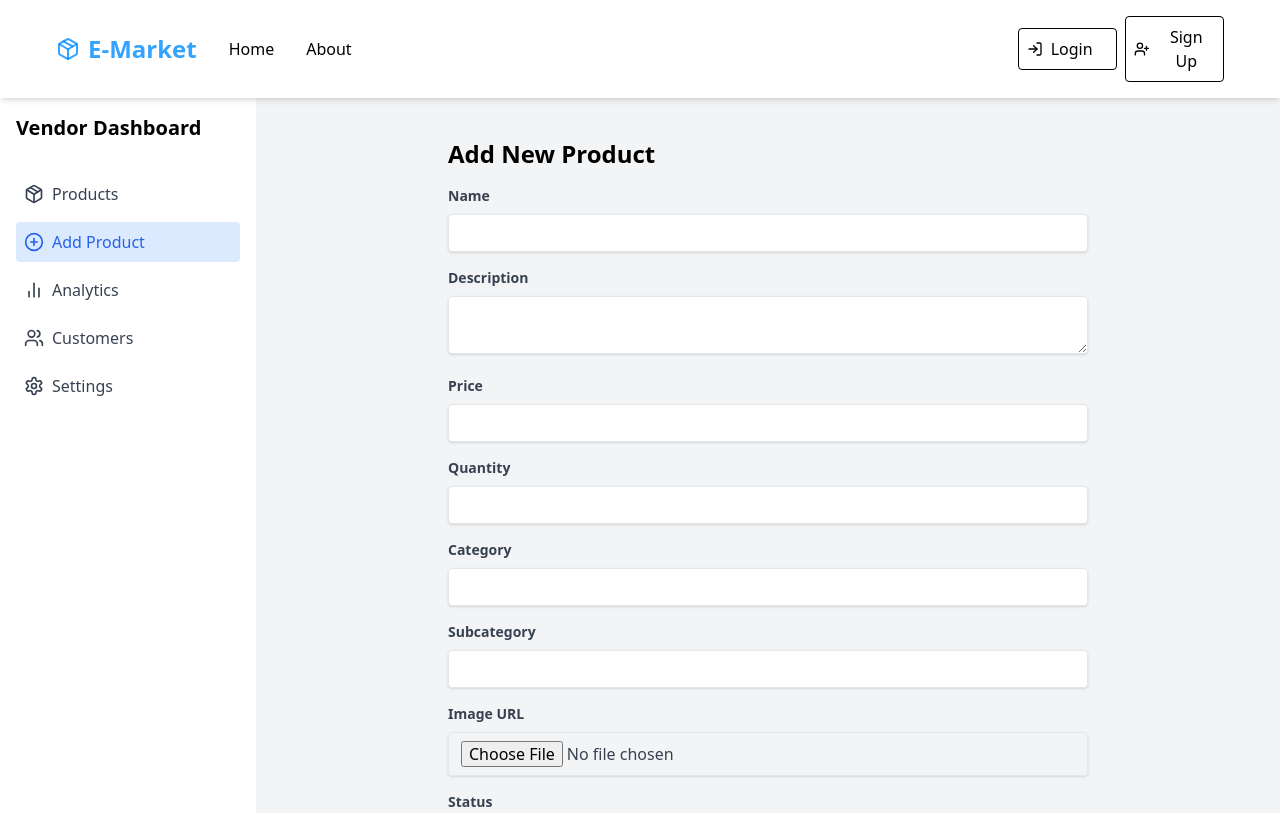
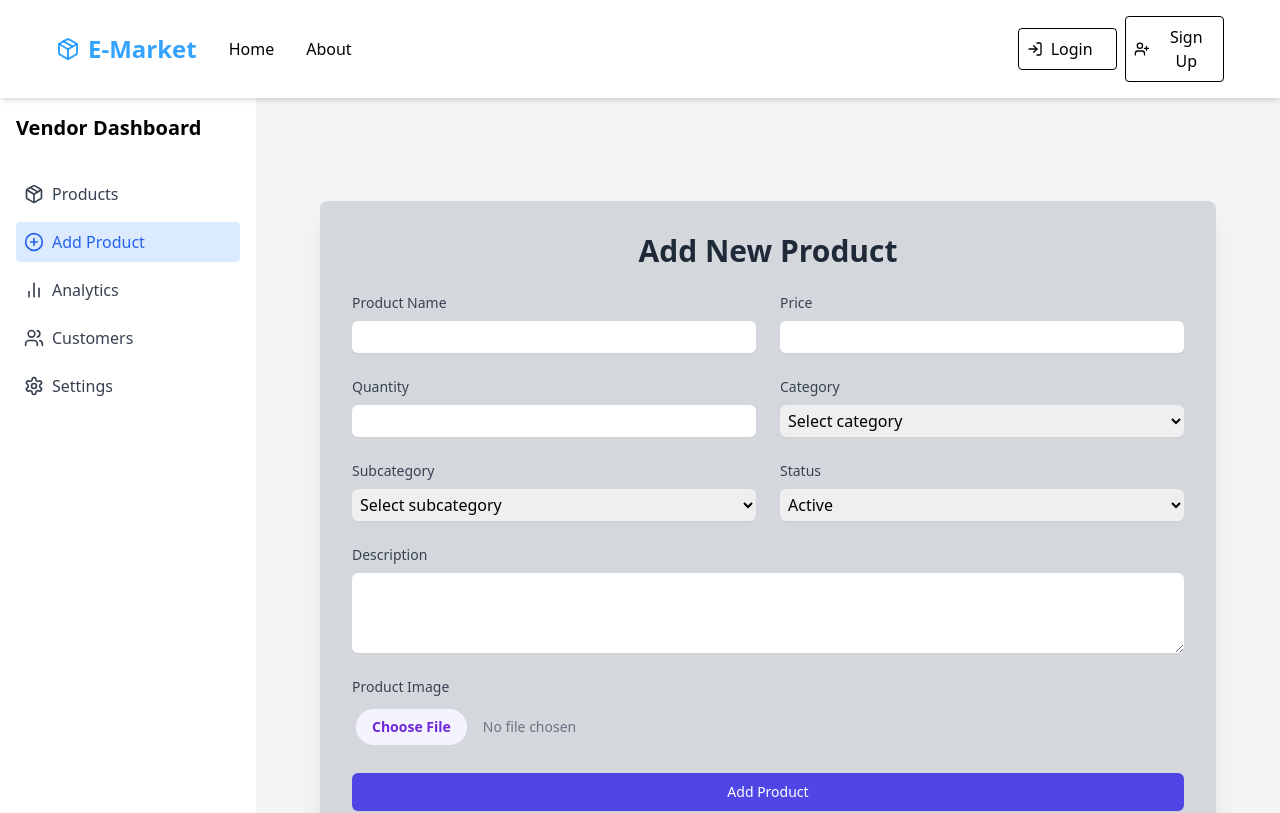
Before and after one commit to kiran2530/E-Market-Frontend, a React (Vite) app: page /dashboard/add-product in a window 1280 px wide. Shown: the top 813 px of the page. Built offline with nearby package versions, Linux system fonts and the light colour scheme.

Commit message:
updated add product component from vendor

```diff
--- a/src/components/vendor/dashboard/AddProduct.jsx
+++ b/src/components/vendor/dashboard/AddProduct.jsx
@@ -1,182 +1,238 @@
 import React, { useState } from 'react'
+import { motion } from 'framer-motion'
 
-const AddProduct = () => {
-  const [product, setProduct] = useState({
-    name: '',
-    description: '',
-    price: '',
-    quantity: '',
-    category: '',
-    subcategory: '',
-    image: '',
-    status: 'in-stock'
-  })
+export default function AddProductForm () {
+  const [isLoading, setIsLoading] = useState(false)
+  const [message, setMessage] = useState('')
 
-  const handleSubmit = e => {
+  const handleSubmit = async e => {
     e.preventDefault()
-    // Here you would typically send the product data to your backend
-    console.log('New product:', product)
-    // Reset the form
-    setProduct({
-      name: '',
-      description: '',
-      price: '',
-      quantity: '',
-      category: '',
-      subcategory: '',
-      image: '',
-      status: 'in-stock'
-    })
+    setIsLoading(true)
+
+    const form = e.currentTarget
+    const formData = new FormData(form)
+
+    console.log(formData)
+
+    try {
+      const response = await fetch(
+        'https://e-market-backend-s5ap.onrender.com/api/product/vendor/create',
+        {
+          method: 'POST',
+          headers: {
+            authToken:
+              'eyJhbGciOiJIUzI1NiIsInR5cCI6IkpXVCJ9.eyJ2ZW5kb3JJZCI6IjY2ZTI3N2JiYWYzMWJlYWE3YzEyMDVkMiIsImlhdCI6MTcyNjExNzkyOX0.toi_3-n4m9iLRf2JUK98AtlFT1slyJPR4d1ef0JlMn4'
+          },
+          body: formData
+        }
+      )
+
+      const data = await response.json()
+      console.log('Response:', data)
+
+      if (data.success) {
+        setMessage(data.message || 'Product added successfully')
+        form.reset()
+      } else {
+        throw new Error(data.message || 'Failed to add product')
+      }
+    } catch (error) {
+      console.error('Error adding product:', error)
+      setMessage(
+        error instanceof Error
+          ? error.message
+          : 'Failed to add product. Please try again.'
+      )
+    } finally {
+      setIsLoading(false)
+    }
   }
 
   return (
-    <div className='max-w-2xl mx-auto px-4 py-4'>
-      <h2 className='text-2xl font-bold mb-4'>Add New Product</h2>
-      <form onSubmit={handleSubmit} className='space-y-4'>
-        <div>
+    <div className='min-h-screen flex items-center justify-center '>
+      <motion.div
+        initial={{ opacity: 0, y: -50 }}
+        animate={{ opacity: 1, y: 0 }}
+        transition={{ duration: 0.5 }}
+        className='bg-gray-300 bg-opacity-90 backdrop-blur-md rounded-lg shadow-xl p-8 w-full max-w-4xl'
+      >
+        <h2 className='text-3xl font-bold text-center mb-6 text-gray-800'>
+          Add New Product
+        </h2>
+        <form onSubmit={handleSubmit} className='space-y-6'>
+          <div className='grid grid-cols-1 md:grid-cols-2 gap-6'>
+            <motion.div whileHover={{ scale: 1.02 }} className='space-y-2'>
               <label
-            className='block text-gray-700 text-sm font-bold mb-2'
                 htmlFor='name'
+                className='block text-sm font-medium text-gray-700'
               >
-            Name
+                Product Name
               </label>
               <input
                 type='text'
                 id='name'
-            value={product.name}
-            onChange={e => setProduct({ ...product, name: e.target.value })}
-            className='shadow appearance-none border rounded w-full py-2 px-3 text-gray-700 leading-tight focus:outline-none focus:shadow-outline'
+                name='name'
                 required
+                className='mt-1 p-1 block w-full rounded-md border-gray-300 shadow-sm focus:border-indigo-300 focus:ring focus:ring-indigo-200 focus:ring-opacity-50 transition duration-150 ease-in-out'
               />
-        </div>
-        <div>
+            </motion.div>
+            <motion.div whileHover={{ scale: 1.02 }} className='space-y-2'>
               <label
-            className='block text-gray-700 text-sm font-bold mb-2'
-            htmlFor='description'
-          >
-            Description
-          </label>
-          <textarea
-            id='description'
-            value={product.description}
-            onChange={e =>
-              setProduct({ ...product, description: e.target.value })
-            }
-            className='shadow appearance-none border rounded w-full py-2 px-3 text-gray-700 leading-tight focus:outline-none focus:shadow-outline'
-            required
-          />
-        </div>
-        <div>
-          <label
-            className='block text-gray-700 text-sm font-bold mb-2'
                 htmlFor='price'
+                className='block text-sm font-medium text-gray-700'
               >
                 Price
               </label>
               <input
                 type='number'
                 id='price'
-            value={product.price}
-            onChange={e => setProduct({ ...product, price: e.target.value })}
-            className='shadow appearance-none border rounded w-full py-2 px-3 text-gray-700 leading-tight focus:outline-none focus:shadow-outline'
+                name='price'
                 required
+                min='0'
+                step='0.10'
+                className='mt-1 p-1 block w-full rounded-md border-gray-300 shadow-sm focus:border-indigo-300 focus:ring focus:ring-indigo-200 focus:ring-opacity-50 transition duration-150 ease-in-out'
               />
-        </div>
-        <div>
+            </motion.div>
+            <motion.div whileHover={{ scale: 1.02 }} className='space-y-2'>
               <label
-            className='block text-gray-700 text-sm font-bold mb-2'
                 htmlFor='quantity'
+                className='block text-sm font-medium text-gray-700'
               >
                 Quantity
               </label>
               <input
                 type='number'
                 id='quantity'
-            value={product.quantity}
-            onChange={e => setProduct({ ...product, quantity: e.target.value })}
-            className='shadow appearance-none border rounded w-full py-2 px-3 text-gray-700 leading-tight focus:outline-none focus:shadow-outline'
+                name='quantity'
                 required
+                min='0'
+                className='mt-1 p-1 block w-full rounded-md border-gray-300 shadow-sm focus:border-indigo-300 focus:ring focus:ring-indigo-200 focus:ring-opacity-50 transition duration-150 ease-in-out'
               />
-        </div>
-        <div>
+            </motion.div>
+            <motion.div whileHover={{ scale: 1.02 }} className='space-y-2'>
               <label
-            className='block text-gray-700 text-sm font-bold mb-2'
                 htmlFor='category'
+                className='block text-sm font-medium text-gray-700'
               >
                 Category
               </label>
-          <input
-            type='text'
+              <select
                 id='category'
-            value={product.category}
-            onChange={e => setProduct({ ...product, category: e.target.value })}
-            className='shadow appearance-none border rounded w-full py-2 px-3 text-gray-700 leading-tight focus:outline-none focus:shadow-outline'
+                name='category'
                 required
-          />
-        </div>
-        <div>
+                className='mt-1 p-1 block w-full rounded-md border-gray-300 shadow-sm focus:border-indigo-300 focus:ring focus:ring-indigo-200 focus:ring-opacity-50 transition duration-150 ease-in-out'
+              >
+                <option value=''>Select category</option>
+                <option value='electronics'>Electronics</option>
+                <option value='clothing'>Clothing</option>
+                <option value='books'>Books</option>
+                <option value='home'>Home & Garden</option>
+                <option value='beauty'>Beauty & Personal Care</option>
+              </select>
+
+              {/* <input
+                type="text"
+                id="category"
+                name="category"
+                required
+                className="mt-1 block w-full rounded-md border-gray-300 shadow-sm focus:border-indigo-300 focus:ring focus:ring-indigo-200 focus:ring-opacity-50 transition duration-150 ease-in-out"
+              /> */}
+            </motion.div>
+            <motion.div whileHover={{ scale: 1.02 }} className='space-y-2'>
               <label
-            className='block text-gray-700 text-sm font-bold mb-2'
                 htmlFor='subcategory'
+                className='block text-sm font-medium text-gray-700'
               >
                 Subcategory
               </label>
-          <input
-            type='text'
-            id='subcategory'
-            value={product.subcategory}
-            onChange={e =>
-              setProduct({ ...product, subcategory: e.target.value })
-            }
-            className='shadow appearance-none border rounded w-full py-2 px-3 text-gray-700 leading-tight focus:outline-none focus:shadow-outline'
+              <select
+                id='subCategory'
+                name='subCategory'
                 required
-          />
-        </div>
-        <div>
+                className='mt-1 p-1 block w-full rounded-md border-gray-300 shadow-sm focus:border-indigo-300 focus:ring focus:ring-indigo-200 focus:ring-opacity-50 transition duration-150 ease-in-out'
+              >
+                <option value=''>Select subcategory</option>
+                <option value='smartphones'>Smartphones</option>
+                <option value='laptops'>Laptops</option>
+                <option value='accessories'>Accessories</option>
+                <option value='tshirts'>T-Shirts</option>
+                <option value='fiction'>Fiction</option>
+                <option value='nonfiction'>Non-Fiction</option>
+              </select>
+              {/* <input
+                type="text"
+                id="subCategory"
+                name="subCategory"
+                required
+                className="mt-1 block w-full rounded-md border-gray-300 shadow-sm focus:border-indigo-300 focus:ring focus:ring-indigo-200 focus:ring-opacity-50 transition duration-150 ease-in-out"
+              /> */}
+            </motion.div>
+            <motion.div whileHover={{ scale: 1.02 }} className='space-y-2'>
               <label
-            className='block text-gray-700 text-sm font-bold mb-2'
-            htmlFor='image'
-          >
-            Image URL
-          </label>
-          <input
-            type='file'
-            id='image'
-            value={product.image}
-            onChange={e => setProduct({ ...product, image: e.target.value })}
-            className='shadow appearance-none border rounded w-full py-2 px-3 text-gray-700 leading-tight focus:outline-none focus:shadow-outline'
-            required
-          />
-        </div>
-        <div>
-          <label
-            className='block text-gray-700 text-sm font-bold mb-2'
                 htmlFor='status'
+                className='block text-sm font-medium text-gray-700'
               >
                 Status
               </label>
               <select
                 id='status'
-            value={product.status}
-            onChange={e => setProduct({ ...product, status: e.target.value })}
-            className='shadow appearance-none border rounded w-full py-2 px-3 text-gray-700 leading-tight focus:outline-none focus:shadow-outline'
+                name='status'
+                required
+                className='mt-1 p-1 block w-full rounded-md border-gray-300 shadow-sm focus:border-indigo-300 focus:ring focus:ring-indigo-200 focus:ring-opacity-50 transition duration-150 ease-in-out'
               >
-            <option value='in-stock'>In Stock</option>
-            <option value='out-of-stock'>Out of Stock</option>
-            <option value='discontinued'>Discontinued</option>
+                <option value='active'>Active</option>
+                <option value='inactive'>Inactive</option>
               </select>
+            </motion.div>
           </div>
-        <div>
-          <button
+          <motion.div whileHover={{ scale: 1.02 }} className='space-y-2'>
+            <label
+              htmlFor='description'
+              className='block text-sm font-medium text-gray-700'
+            >
+              Description
+            </label>
+            <textarea
+              id='description'
+              name='description'
+              rows={3}
+              required
+              className='mt-1 p-1 block w-full rounded-md border-gray-300 shadow-sm focus:border-indigo-300 focus:ring focus:ring-indigo-200 focus:ring-opacity-50 transition duration-150 ease-in-out'
+            ></textarea>
+          </motion.div>
+          <motion.div whileHover={{ scale: 1.02 }} className='space-y-2'>
+            <label
+              htmlFor='image'
+              className='block text-sm font-medium text-gray-700'
+            >
+              Product Image
+            </label>
+            <input
+              type='file'
+              id='image'
+              name='image'
+              accept='image/*'
+              required
+              className='mt-1 p-1 block w-full text-sm text-gray-500
+                file:mr-4 file:py-2 file:px-4
+                file:rounded-full file:border-0
+                file:text-sm file:font-semibold
+                file:bg-violet-50 file:text-violet-700
+                hover:file:bg-violet-100
+                transition duration-150 ease-in-out'
+            />
+          </motion.div>
+          <motion.button
+            whileHover={{ scale: 1.05 }}
+            whileTap={{ scale: 0.95 }}
             type='submit'
-            className='bg-blue-500 hover:bg-blue-700 text-white font-bold py-2 px-4 rounded focus:outline-none focus:shadow-outline'
+            disabled={isLoading}
+            className='w-full p-1 py-2 px-4 border border-transparent rounded-md shadow-sm text-sm font-medium text-white bg-indigo-600 hover:bg-indigo-700 focus:outline-none focus:ring-2 focus:ring-offset-2 focus:ring-indigo-500 disabled:opacity-50 transition duration-150 ease-in-out'
           >
-            Add Product
-          </button>
-        </div>
+            {isLoading ? 'Adding Product...' : 'Add Product'}
+          </motion.button>
         </form>
+      </motion.div>
     </div>
   )
 }
-
-export default AddProduct
--- a/src/components/vendor/dashboard/VendorProductCard.jsx
+++ b/src/components/vendor/dashboard/VendorProductCard.jsx
@@ -1,6 +1,6 @@
 import React, { useState } from 'react'
 import { Edit, Trash2 } from 'lucide-react'
-import ProductCard from '../../buyer/shop/ProductCard'
+import ProductCard from './ProductCard'
 
 const VendorProductCard = ({ product, onEdit, onDelete }) => {
   const [isModalOpen, setIsModalOpen] = useState(false)
```
Also changed, not shown: src/components/buyer/shop/ProductCard.jsx (+9 -7 lines), src/components/vendor/dashboard/ProductCard.jsx (added, +69 -0 lines). Lines whose indentation alone changed are shown as unchanged.
